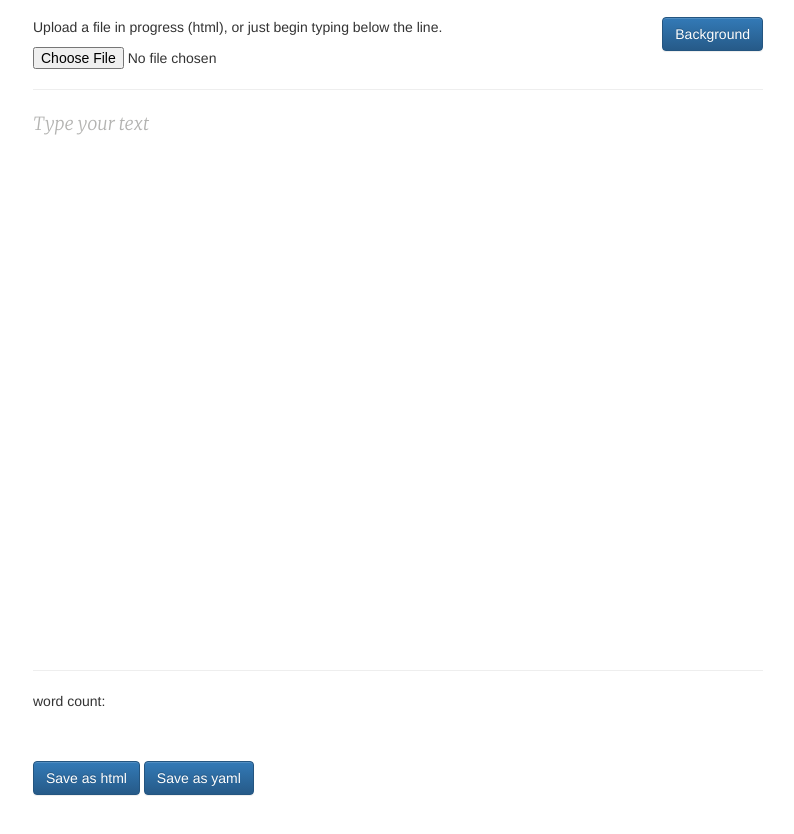
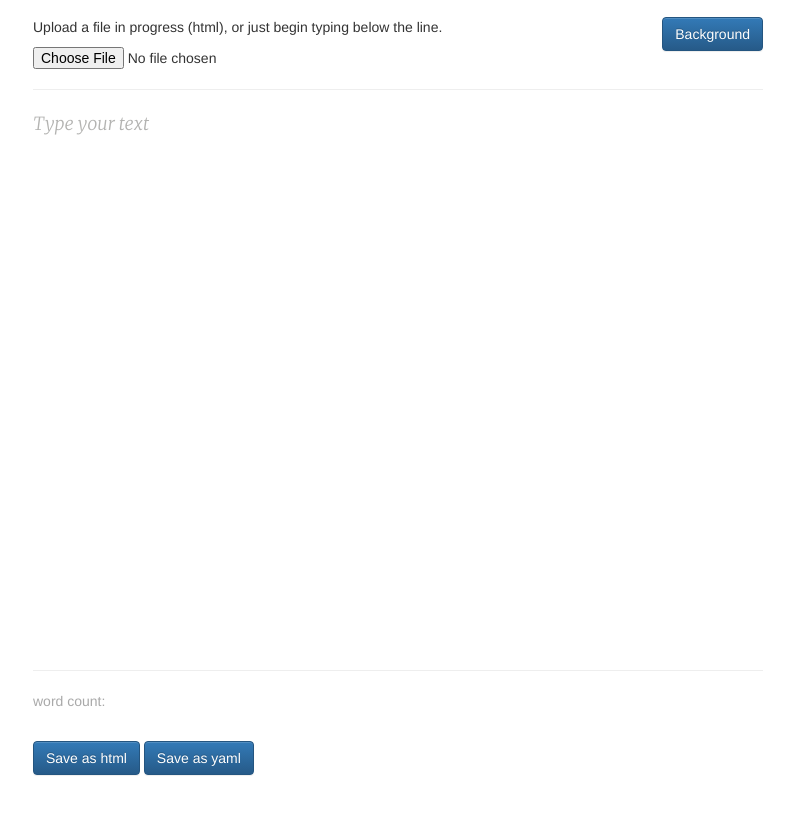
Before and after one commit to kshaffer/peasycomposer, a website: page index.html in a window 1280 px wide. Shown: the part 84-918 px from the top of the page, without its empty margins (242-1036 px from the left). Drawn offline with nearby package versions, Linux system fonts and the light colour scheme.

Commit message:
word count color

```diff
--- a/index.html
+++ b/index.html
@@ -57,7 +57,7 @@
         <div id="upload_content"></div>
         <div type="text" class="editable" name="content" id="content" placeholder="Type content here." style="width: 100%; min-height: 30em; outline: none; font-family: Merriweather; font-size: 18px; line-height: 1.6em;" onkeyup="wordCount();"></div>
         <hr/>
-        <p style="color: ">word count: <span id="word-count"></span></p><br/><br/>
+        <p style="color: #a9a9a9;">word count: <span id="word-count"></span></p><br/>
         <button class="btn btn-primary" type="submit" onclick="download('cleanwrite.html', MedEditor.serialize().content.value, 'html');">Save as html</button>
         <button class="btn btn-primary" type="submit" onclick="download('cleanwrite.md', make_yaml(MedEditor.serialize().content.value), 'md');">Save as yaml</button>
         <p style="margin-bottom: 30em;"> </p>
```
